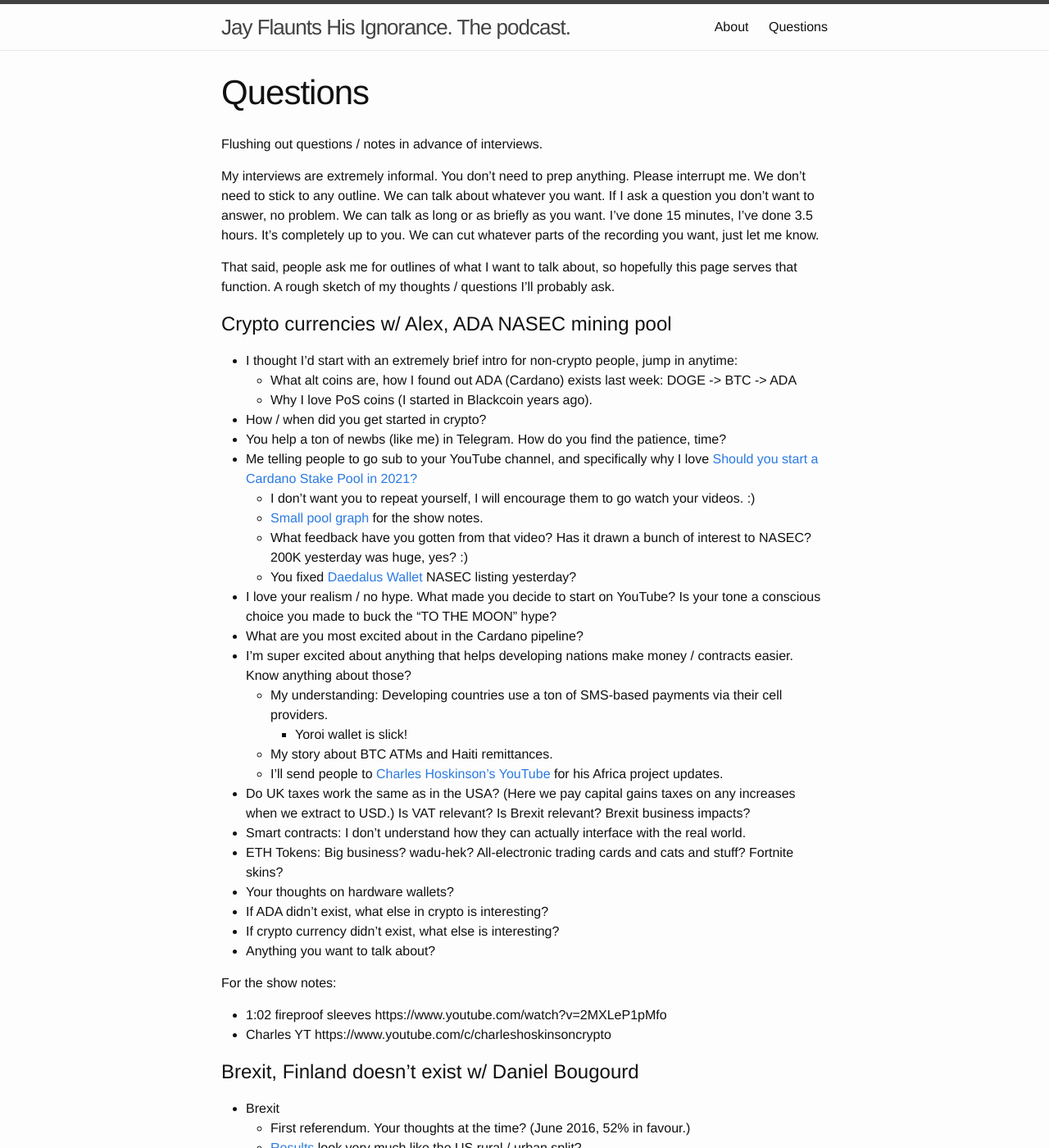
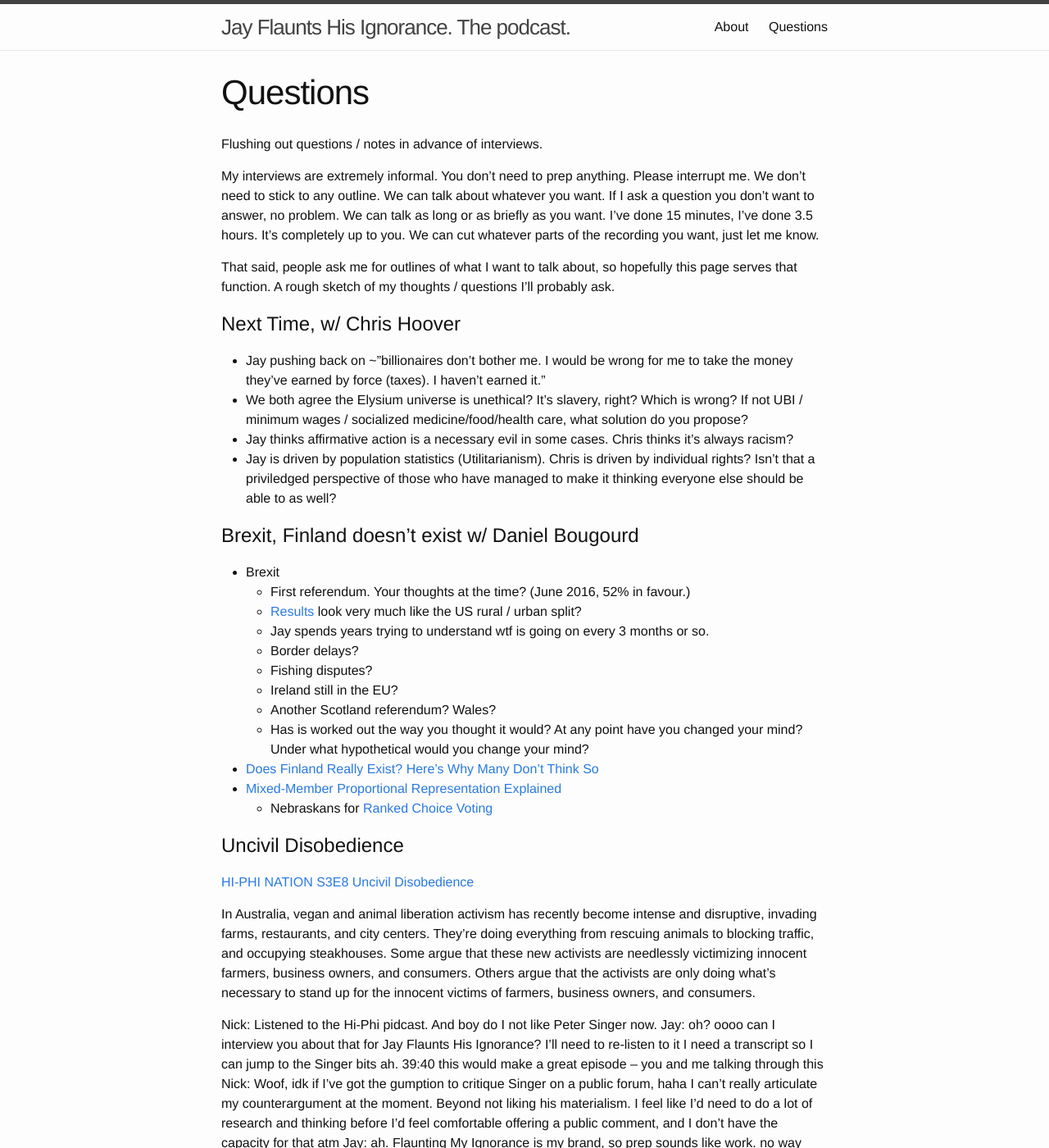
Before and after one commit to jhannah/jayflaunts, a Jekyll site: the page built from questions.md, in a window 1280 px wide and 1400 px high. Shown: the whole window at 82% size. Built offline with Jekyll 4.4.1, drawn with Linux system fonts in a browser that asks for light colours; some of the changed text lies outside the part shown.

Commit message:
Updating questions

```diff
--- a/questions.md
+++ b/questions.md
@@ -15,39 +15,17 @@ We can cut whatever parts of the recording you want, just let me know.
 That said, people ask me for outlines of what I want to talk about, so hopefully this page serves that function.
 A rough sketch of my thoughts / questions I'll probably ask.
 
-# <a name="ADA"></a>Crypto currencies w/ Alex, ADA NASEC mining pool
 
-* I thought I'd start with an extremely brief intro for non-crypto people, jump in anytime:
-  * What alt coins are, how I found out ADA (Cardano) exists last week: DOGE -> BTC -> ADA
-  * Why I love PoS coins (I started in Blackcoin years ago).
-* How / when did you get started in crypto?
-* You help a ton of newbs (like me) in Telegram. How do you find the patience, time?
-* Me telling people to go sub to your YouTube channel, and specifically why I love
-[Should you start a Cardano Stake Pool in 2021?](https://www.youtube.com/watch?v=HzRdluc5iSw)
-  * I don't want you to repeat yourself, I will encourage them to go watch your videos. :)
-  * [Small pool graph](https://twitter.com/nierop_pieter/status/1361357344219758597) for the show notes.
-  * What feedback have you gotten from that video? Has it drawn a bunch of interest to NASEC? 200K yesterday was huge, yes? :)
-  * You fixed [Daedalus Wallet](daedaluswallet.io) NASEC listing yesterday?
-* I love your realism / no hype. What made you decide to start on YouTube?
-  Is your tone a conscious choice you made to buck the "TO THE MOON" hype?
-* What are you most excited about in the Cardano pipeline?
-* I'm super excited about anything that helps developing nations make money / contracts easier. Know anything about those?
-  * My understanding: Developing countries use a ton of SMS-based payments via their cell providers.
-    * Yoroi wallet is slick!
-  * My story about BTC ATMs and Haiti remittances.
-  * I'll send people to [Charles Hoskinson's YouTube](https://www.youtube.com/channel/UCiJiqEvUZxT6isIaXK7RXTg) for his Africa project updates.
-* Do UK taxes work the same as in the USA? (Here we pay capital gains taxes on any increases when we extract to USD.)
-  Is VAT relevant? Is Brexit relevant? Brexit business impacts?
-* Smart contracts: I don't understand how they can actually interface with the real world.
-* ETH Tokens: Big business? wadu-hek? All-electronic trading cards and cats and stuff? Fortnite skins?
-* Your thoughts on hardware wallets?
-* If ADA didn't exist, what else in crypto is interesting?
-* If crypto currency didn't exist, what else is interesting?
-* Anything you want to talk about?
+# <a name="chris"></a>Next Time, w/ Chris Hoover
 
-For the show notes:
-* 1:02 fireproof sleeves https://www.youtube.com/watch?v=2MXLeP1pMfo
-* Charles YT https://www.youtube.com/c/charleshoskinsoncrypto
+* Jay pushing back on ~"billionaires don't bother me. I would be wrong for me to take the
+  money they've earned by force (taxes). I haven't earned it."
+* We both agree the Elysium universe is unethical? It's slavery, right? Which is wrong?
+  If not UBI / minimum wages / socialized medicine/food/health care, what solution do you propose?
+* Jay thinks affirmative action is a necessary evil in some cases. Chris thinks it's always racism?
+* Jay is driven by population statistics (Utilitarianism). Chris is driven by individual rights?
+  Isn't that a priviledged perspective of those who have managed to make it thinking everyone else
+  should be able to as well?
 
 
 # <a name="brexit"></a>Brexit, Finland doesn't exist w/ Daniel Bougourd
@@ -65,27 +43,6 @@ For the show notes:
 * [Does Finland Really Exist? Here's Why Many Don't Think So](https://theculturetrip.com/europe/finland/articles/does-finland-exist-many-dont-think-so/)
 * [Mixed-Member Proportional Representation Explained](https://www.youtube.com/watch?v=QT0I-sdoSXU)
   * Nebraskans for [Ranked Choice Voting](https://www.youtube.com/playlist?list=PL8Lf7epQllMZUIIRSpgnXftaiuB3WYDz6)
-
-# <a name="whiteness"></a>Whiteness w/ Nick Diaz
-
-Nick: If you wanna discuss whiteness, though, that's my forte lol
-Jay: the world needs more podcast episodes of two white dudes talking about whiteness 🙂
-Nick: Lol, you're being ironic, but it genuinely does 😛
-The thing white folks can do is genuinely deconstruct their own whiteness rather than provide blueprints to marginalized communities, which is so often the case. White folks worry about whiteness, black folks worry about blackness, etc., etc.
-*provide blueprints for marginalized communities to "free themselves," which is counter to solidarity
-Jay: I'm game if you want to. Now I'M very uncomfortable 😉
-Nick: Hahaha, yes, all shall cater to Nick's comfort level. Let it be so.
-Jay: "whiteness" has no meaning without the context of non-whites, where my ignorance is nearly total
-I struggle to think of anything interesting I have to say on the subject
-Nick: Oh, yeah, Toni Morrison (RIP) wrote a whole book where the thesis was basically: white folks use blackness to make themselves superior. All races are constructed to provide hierarchy.
-Same thing with species. It's the same system.
-But, don't worry about contriving a podcast episode on my behalf, lol
-Jay: "shut up you stupid rich white male" is the leading voice in my head + cis
-^^^ I don't think I do that, but it does enter my brain. My blinders are poweful, I assume
-Nick: How do you mean?
-Like, you don't do the thing Morrison wrote about?
-Jay: ha. we can do a podcast where I struggle to explain myself on this topic 🙂
-Nick: Lol, just say the word XD
 
 
 # <a name="uncivil"></a>Uncivil Disobedience
```
